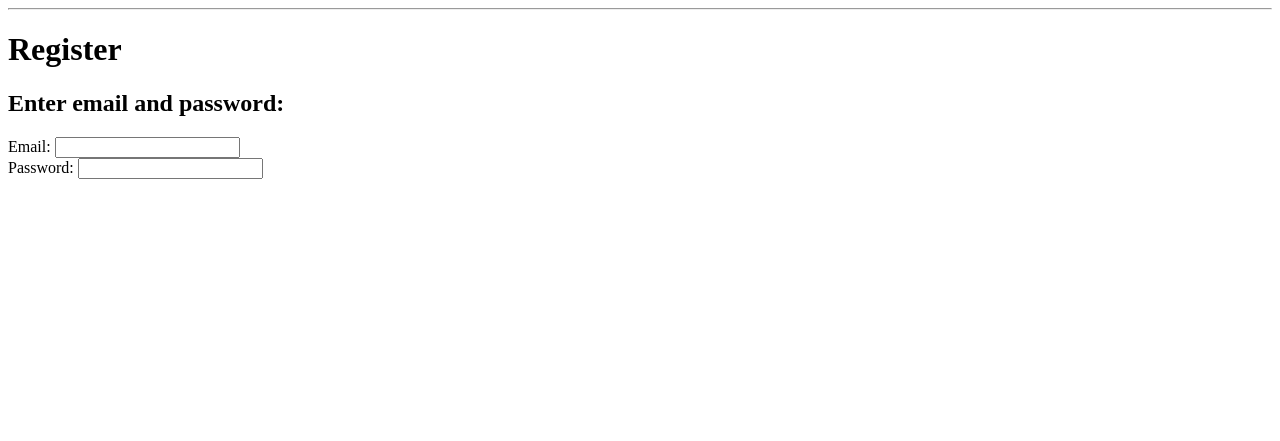
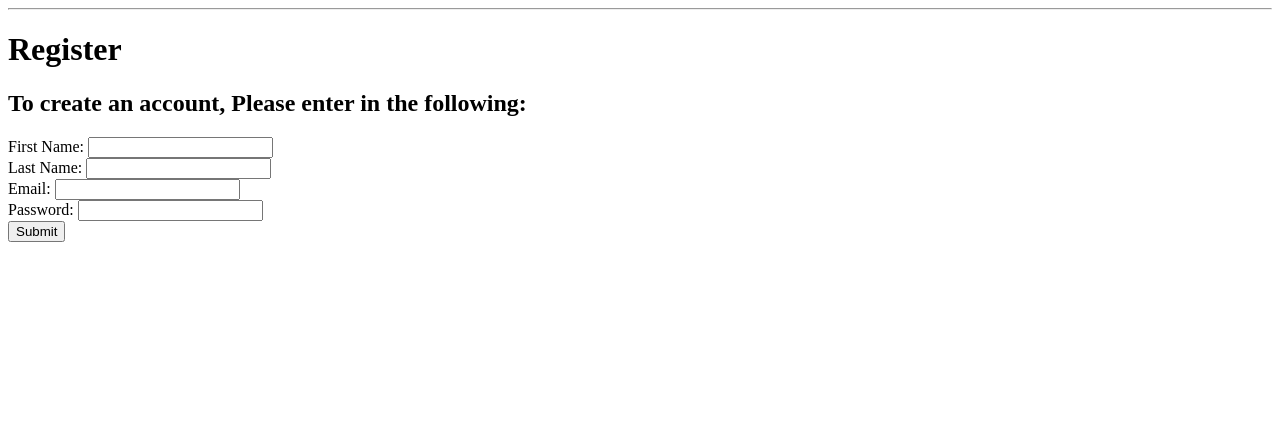
Before and after one commit to kyj0107/Mizzou-Marketplace, a Flask app: page /register/ in a window 1280 px wide. Shown: the part 71-512 px from the top of the page. Run offline with Flask 3, Linux system fonts and the light colour scheme.

Commit message:
Added some regiostration stuff, WIP

```diff
--- a/app.py
+++ b/app.py
@@ -55,10 +55,23 @@ def product():
 
     return render_template('product.html')
 
-@app.route('/register/')
+@app.route('/register/', methods=['GET', 'POST'])
 def register():
 
+    if request.method =='POST':
+        firstName = request.form['firstName']
+        lastName = request.form['lastName']
+        email = request.form['email']
+        password = request.form['password']
+
+        if not email.endswith('@umsystem.edu'): #checks if user's email ends in umsystem.edu **Not Working
+            flash('You must use an email assciated with the University')
+            return redirect(url_for('register'))
+
+        else:
+            flash('Registered Successfully!')
     return render_template('register.html')
+
 
 @app.route('/login/', methods=['GET', 'POST'])
 def login():
--- a/templates/register.html
+++ b/templates/register.html
@@ -3,14 +3,27 @@
 {% block content %}
 
     <h1>Register</h1>
-    <h2>Enter email and password:</h2>
+    <h2>To create an account, Please enter in the following:</h2>
+    <form action="{{ url_for('register') }}"method="post">
+        <div>
+            <label>First Name:</label>
+            <input type="text" name="firstName" id="firstName" required>
+        </div>
+        <div>
+        <label>Last Name:</label>
+            <input type="text" name="lastName" id="lastName" required>
+        </div>
         <div>
             <label>Email:</label>
-        <input type="text" name="email">
+            <input type="email" name="email" id="email" required>
         </div>
         <div>
             <label>Password:</label>
-        <input type="password" name="password">
+            <input type="password" name="password" id="password" required>
         </div>
+        <div>
+            <button class="submitbtn">Submit</button>
+        </div>
+    </form>
 
 {% endblock %}
```
Lines whose indentation alone changed are shown as unchanged.
